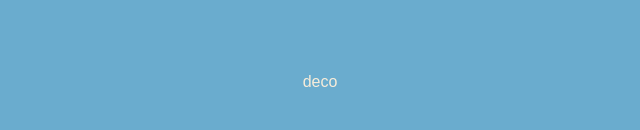
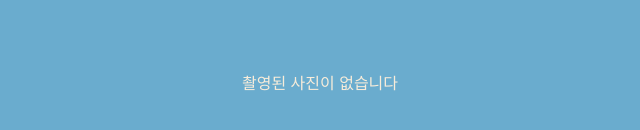
Before and after one commit to dpqlsn/Chamna, a Next.js app in the folder chamna/: page /deco in a window 1280 px wide. Shown: the part 318-448 px from the top of the page, without its empty margins (320-960 px from the left). Built offline with nearby package versions, Linux system fonts and the light colour scheme; a web font is replaced by a local one.

Commit message:
docs :: 임시 이미지 불러오기

```diff
--- a/chamna/src/ui/deco/index.tsx
+++ b/chamna/src/ui/deco/index.tsx
@@ -1,9 +1,21 @@
 import * as _ from "./style";
+import { useEffect, useState } from "react";
 
 export default function Deco() {
+  const [capture, setCapture] = useState<string | null>(null);
+
+  useEffect(() => {
+    const stored = sessionStorage.getItem('capture');
+    if (stored) setCapture(stored);
+  }, []);
+
   return (
     <_.Container>
-      deco
+      {capture ? (
+        <img src={capture} alt="captured" style={{ width: '100%', height: '100vh', objectFit: 'contain' }} />
+      ) : (
+        <div>촬영된 사진이 없습니다</div>
+      )}
     </_.Container>
   );
 }
```
